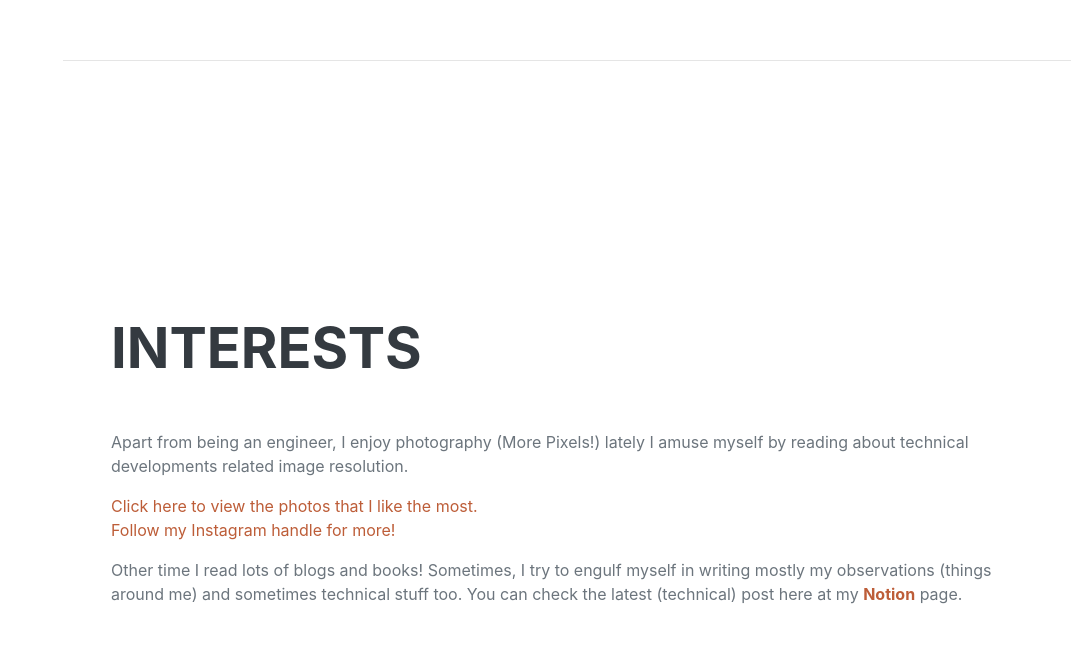
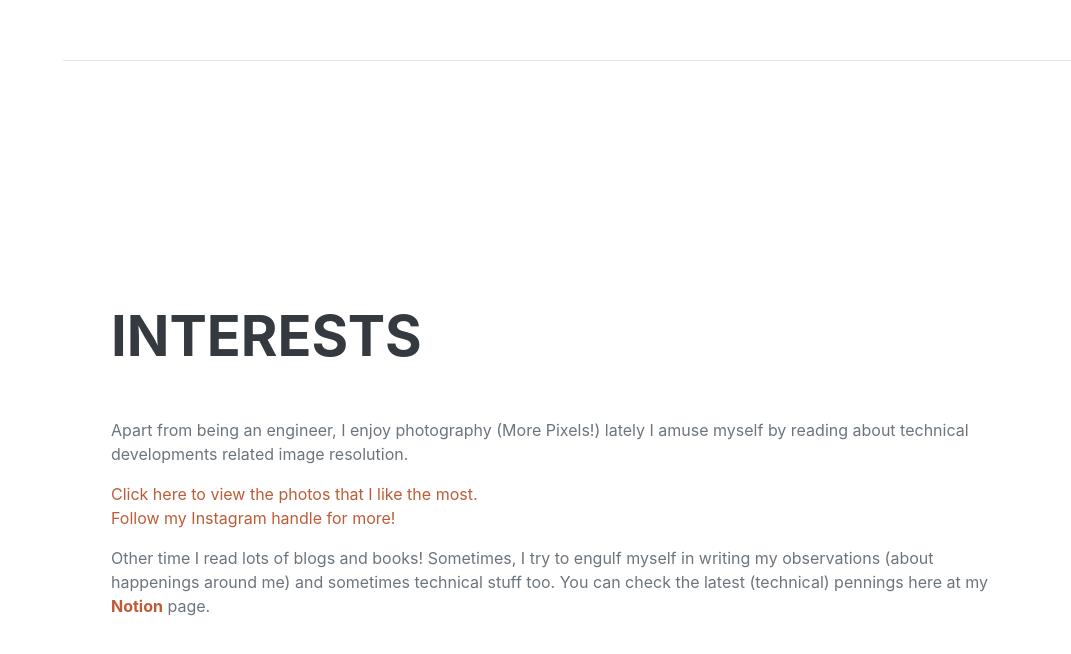
Before and after one commit to KoushikGrandhi/KoushikGrandhi.github.io, a plain HTML site: page index.html in a window 1280 px wide. Shown: the part 3452-4106 px from the top of the page, without its empty margins (209-1280 px from the left). Drawn offline with nearby package versions, Linux system fonts and the light colour scheme; a web font is replaced by a local one.

Commit message:
Update index.html

```diff
--- a/index.html
+++ b/index.html
@@ -169,8 +169,8 @@
                         <p class="mb-0"><a href = "https://photos.app.goo.gl/MouDncVb48CGMBk49">Click here to view the photos that I like the most. </a> </p>
                         <p> <a href = "https://www.instagram.com/a_nomad_capturer/">Follow my Instagram handle for more! </a></p>
                     <p class="mb-0">Other time I read lots of blogs and books!
-                        Sometimes, I try to engulf myself in writing mostly my observations (things around me) and sometimes technical stuff too.
-                        You can check the latest (technical) post here at my <a href="https://www.notion.so/Bagging-Ensemble-methods-8c07da7dcc184d668184e2ee2eba4cb5"><strong>Notion</strong> </a>page. </p>
+                        Sometimes, I try to engulf myself in writing my observations (about happenings around me) and sometimes technical stuff too.
+                        You can check the latest (technical) pennings here at my <a href="https://www.notion.so/Bagging-Ensemble-methods-8c07da7dcc184d668184e2ee2eba4cb5"><strong>Notion</strong> </a>page.</p>
 
                 </div>
             </section>
```
